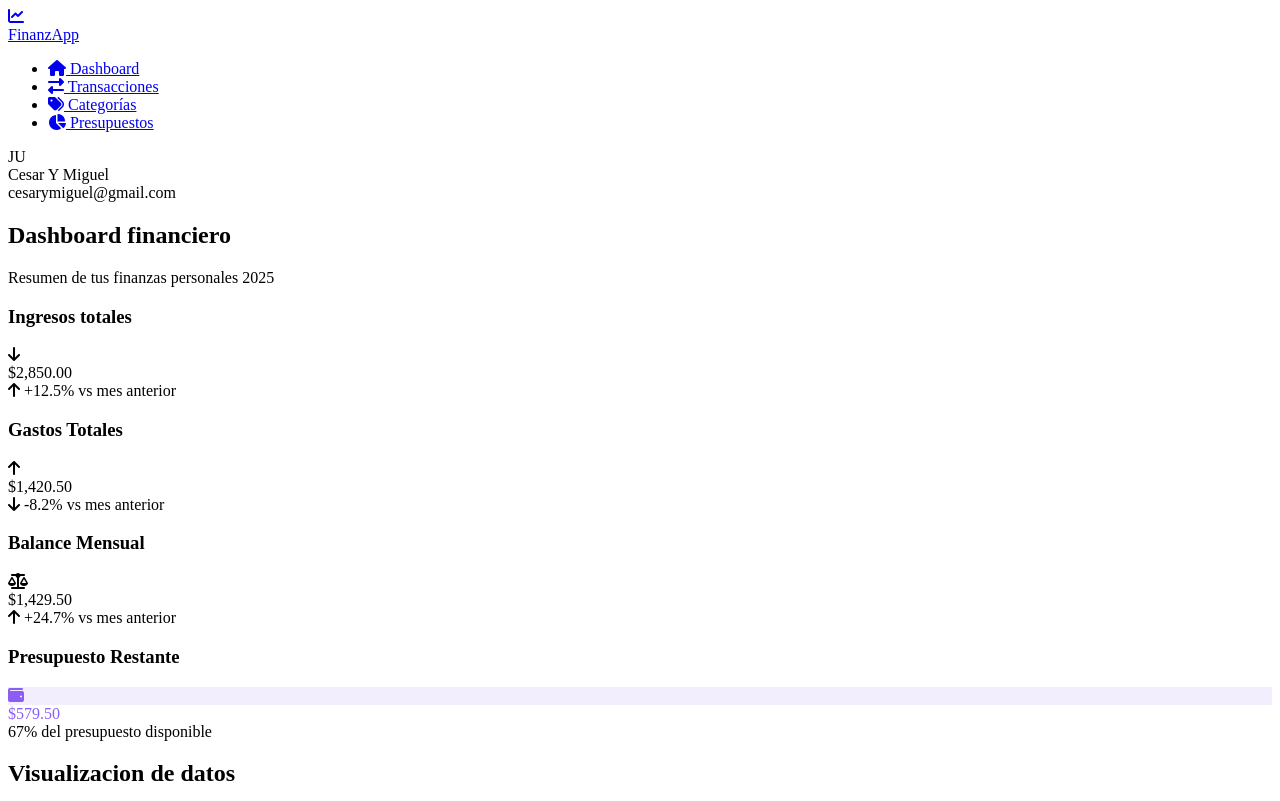
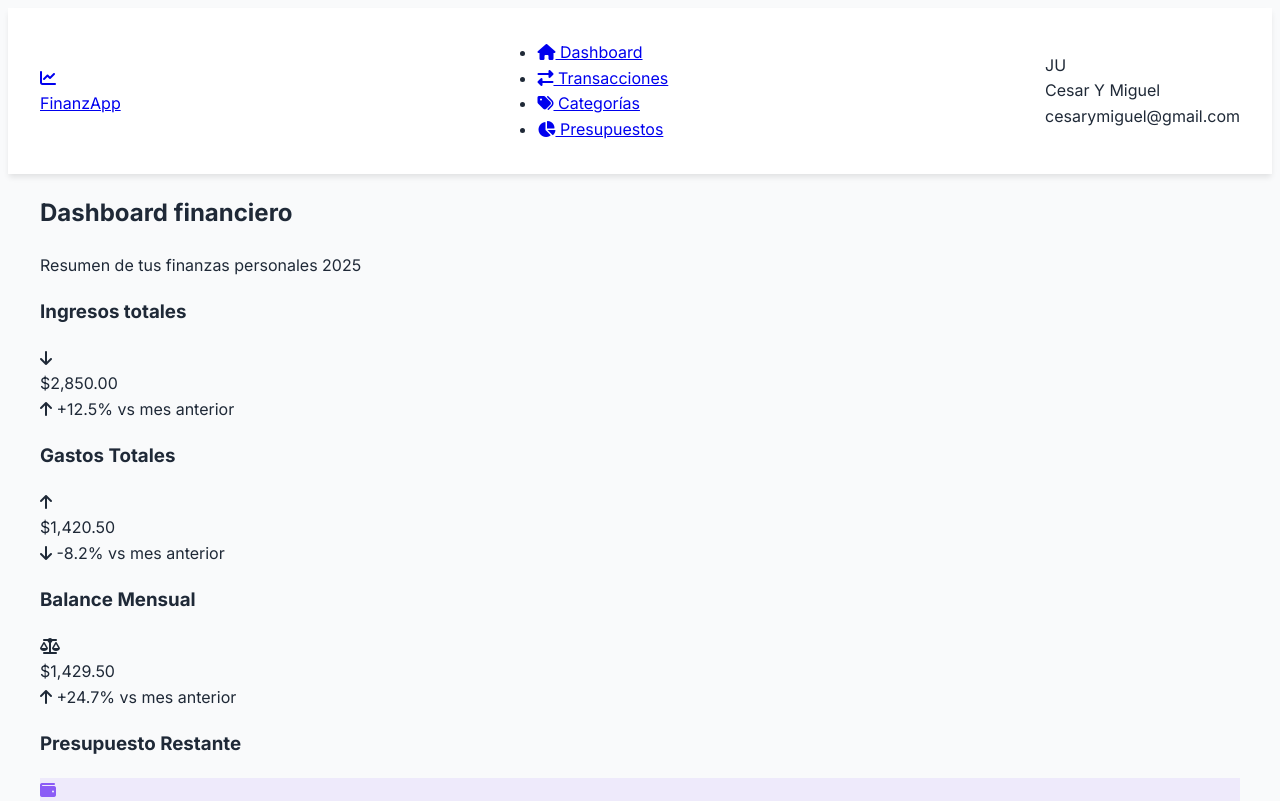
Before and after one commit to benchimol2305/proyecto-final-clientes, a plain HTML site: page index.html in a window 1280 px wide. Shown: the top 801 px of the page. Drawn offline with Linux system fonts and the light colour scheme; a script that the page names is missing.

Commit message:
se realiza el body y header para la navegacion

```diff
--- a/styles.css
+++ b/styles.css
@@ -38,3 +38,39 @@
     --transition-normal: 250ms ease;
     --transition-slow: 350ms ease;
 }
+
+/* estilos base */
+
+body {
+    font-family: 'Inter', sans-serif;
+    line-height: 1.6;
+    color: var(--gray-800);
+    background-color: var(--gray-50);
+    min-height: 100vh;
+    display: flex;
+    flex-direction: column;
+}
+
+.container {
+    width: 100%;
+    max-width: 1200px;
+    margin: 0 auto;
+    padding: 0 1.5rem;
+}
+
+/* header y navegacion */
+
+header {
+    background-color: white;
+    box-shadow: var(--shadow-md);
+    position: sticky;
+    top: 0;
+    z-index: 1000;
+}
+
+.navbar {
+    display: flex;
+    justify-content: space-between;
+    align-items: center;
+    padding: 1rem 0;
+}
```
